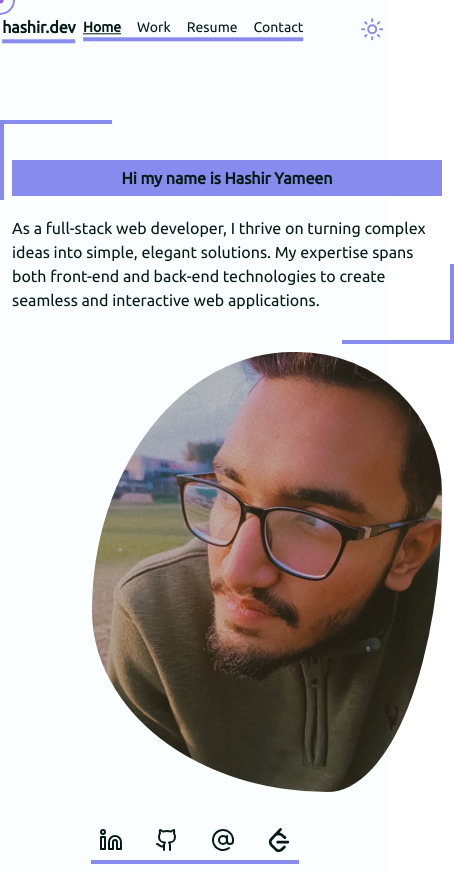
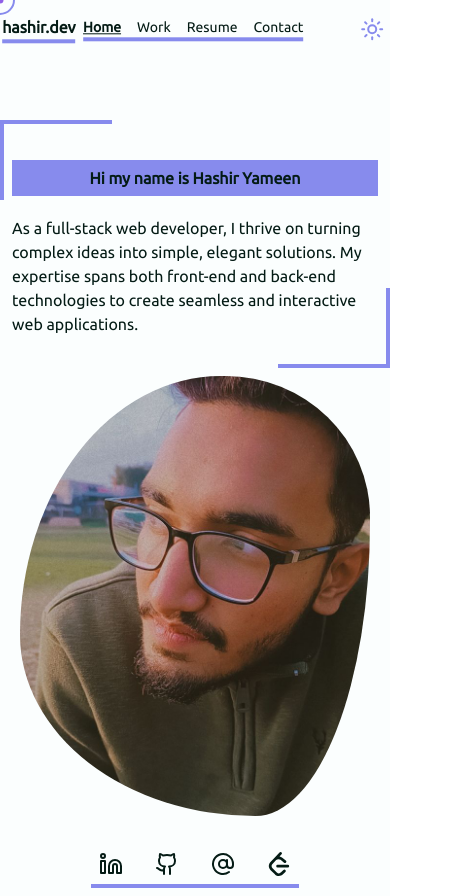
Before and after one commit to HashirY/portfolio, a React (Vite) app: page / in a window 390 px wide. Shown: the whole page, 454 px wide, since content can reach past the window. Before the commit the page ends 872 px from the top, so only its background shows below. Built offline with nearby package versions, Linux system fonts and the light colour scheme.

Commit message:
image in center in mobile mode

```diff
--- a/src/App.jsx
+++ b/src/App.jsx
@@ -159,7 +159,7 @@ function App() {
               </p>
             </div>
             <div>
-              <div className="blob ml-20 mt-10 lg:mt-0 mx-auto"></div>
+              <div className="blob ml-0 md:ml-20 mt-10 lg:mt-0 mx-auto"></div>
             </div>
           </section>
           <Footer />
```
